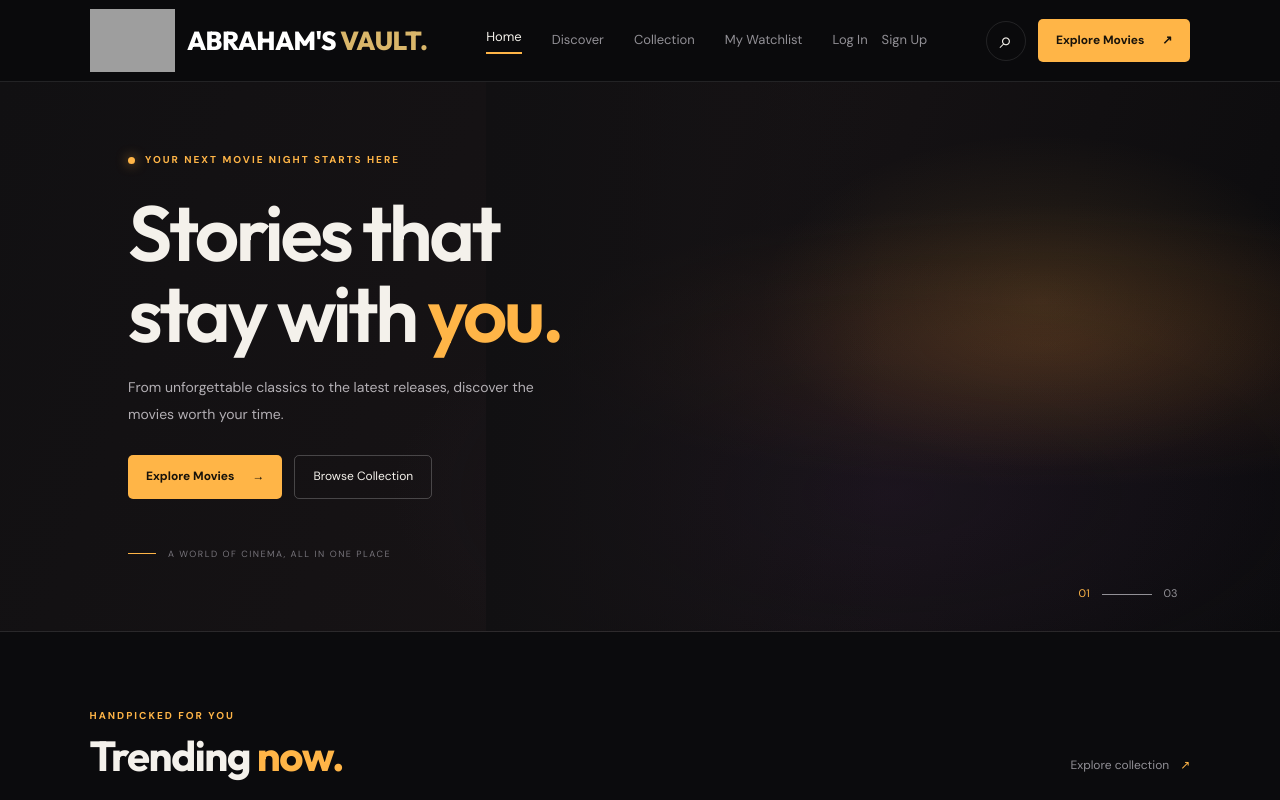
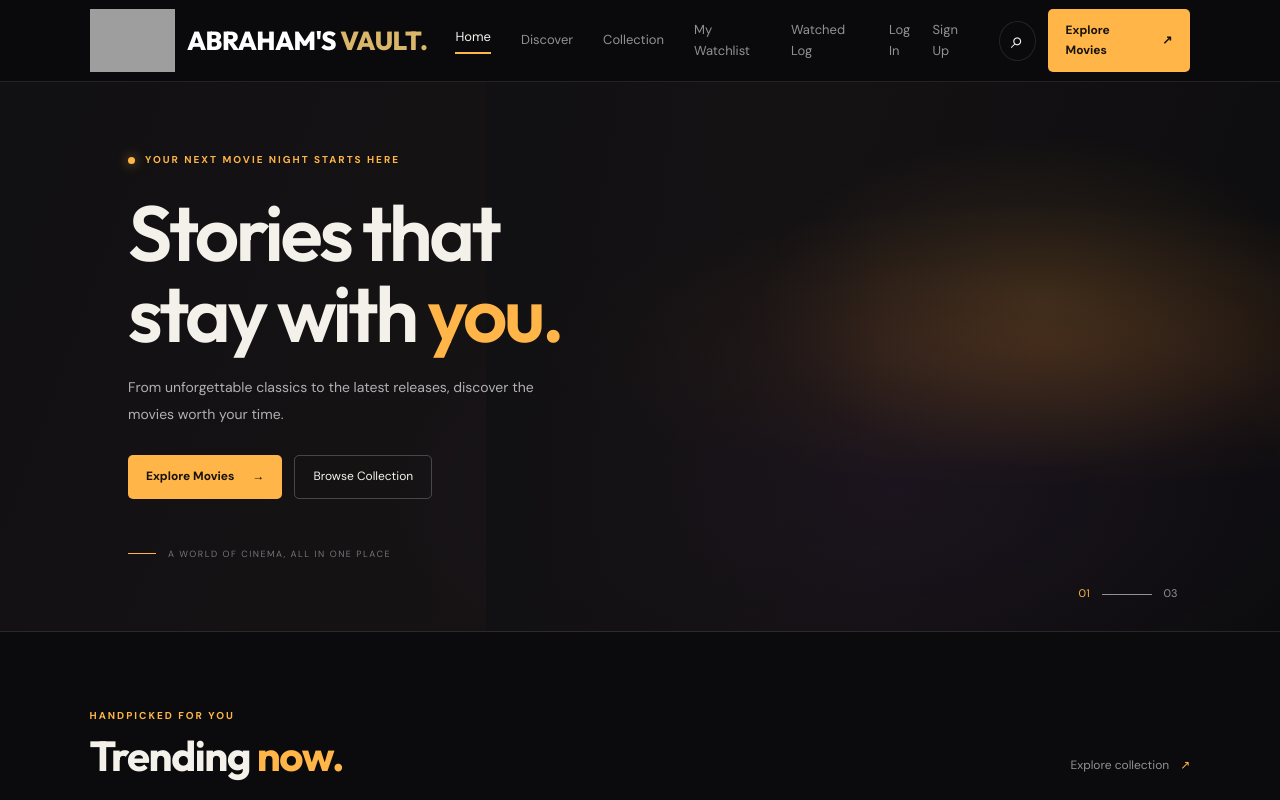
Before and after one commit to PThomas-01/abrahams-vault, a website: page index.html in a window 1280 px wide. Shown: the top 800 px of the page. Drawn offline with Linux system fonts and the light colour scheme; no server answers; grey boxes are pictures that could not be loaded.

Commit message:
Add Watched Log to navigation

```diff
--- a/index.html
+++ b/index.html
@@ -152,6 +152,7 @@
             <a href="index.html#trending">Discover</a>
             <a href="index.html#popular">Collection</a>
             <a href="my-list.html">My Watchlist</a>
+            <a href="watched.html">Watched Log</a>
 
             <!-- Shown when logged out -->
             <span id="auth-links">
```
Also changed, not shown: movie-details.html (+1 -0 lines).
